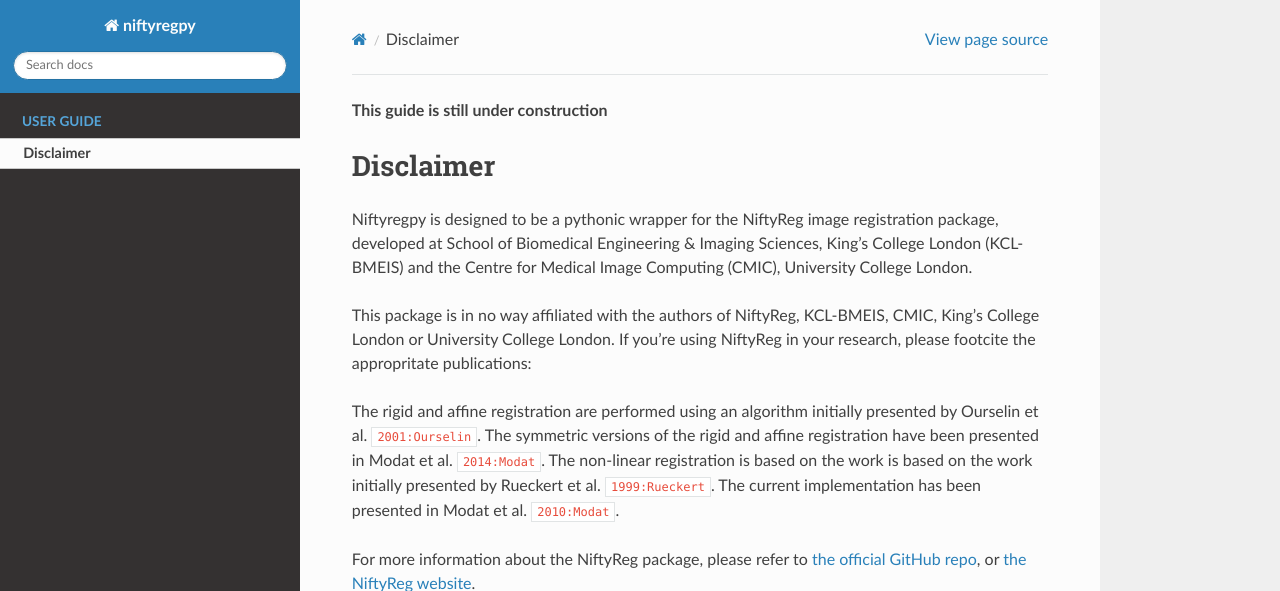
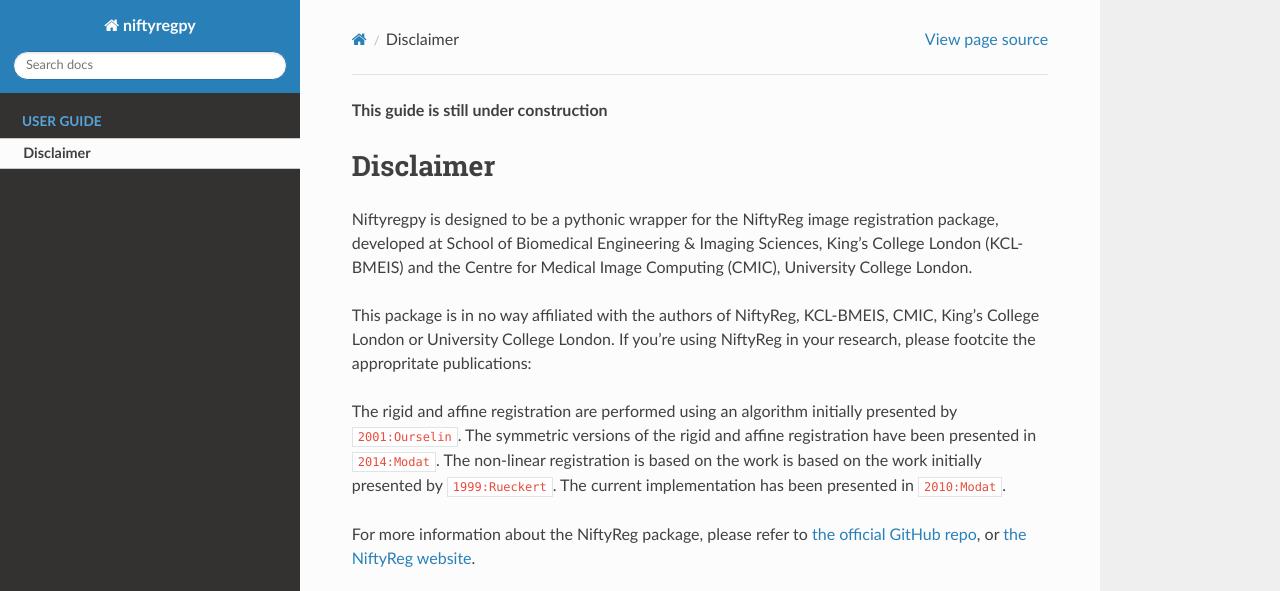
Before and after one commit to fyrdahl/niftyregpy, a Sphinx documentation site: the page built from docs/guide_basic.rst, in a window 1280 px wide, cut to the strip 0-591 px from the top of the page. Built offline with Sphinx 7.4.7 and the Read the Docs theme 2.0.0, drawn with Linux system fonts in a browser that asks for light colours; cross-references to code outside the pages are shown as plain code.

Commit message:
Fix double reference texts

```diff
--- a/docs/guide_basic.rst
+++ b/docs/guide_basic.rst
@@ -8,8 +8,8 @@
 This package is in no way affiliated with the authors of NiftyReg, KCL-BMEIS, CMIC, King's College London or University College London.
 If you're using NiftyReg in your research, please footcite the appropritate publications:
 
-The rigid and affine registration are performed using an algorithm initially presented by Ourselin et al. :footcite:t:`2001:Ourselin`. The symmetric versions of the rigid and affine registration have been presented in Modat et al. :footcite:t:`2014:Modat`.
-The non-linear registration is based on the work is based on the work initially presented by Rueckert et al. :footcite:t:`1999:Rueckert`. The current implementation has been presented in Modat et al. :footcite:t:`2010:Modat`.
+The rigid and affine registration are performed using an algorithm initially presented by :footcite:t:`2001:Ourselin`. The symmetric versions of the rigid and affine registration have been presented in :footcite:t:`2014:Modat`.
+The non-linear registration is based on the work is based on the work initially presented by :footcite:t:`1999:Rueckert`. The current implementation has been presented in :footcite:t:`2010:Modat`.
 
 For more information about the NiftyReg package, please refer to `the official GitHub repo <https://github.com/KCL-BMEIS/niftyreg>`_, or `the NiftyReg website <http://cmictig.cs.ucl.ac.uk/wiki/index.php/NiftyReg>`_.
 
```
